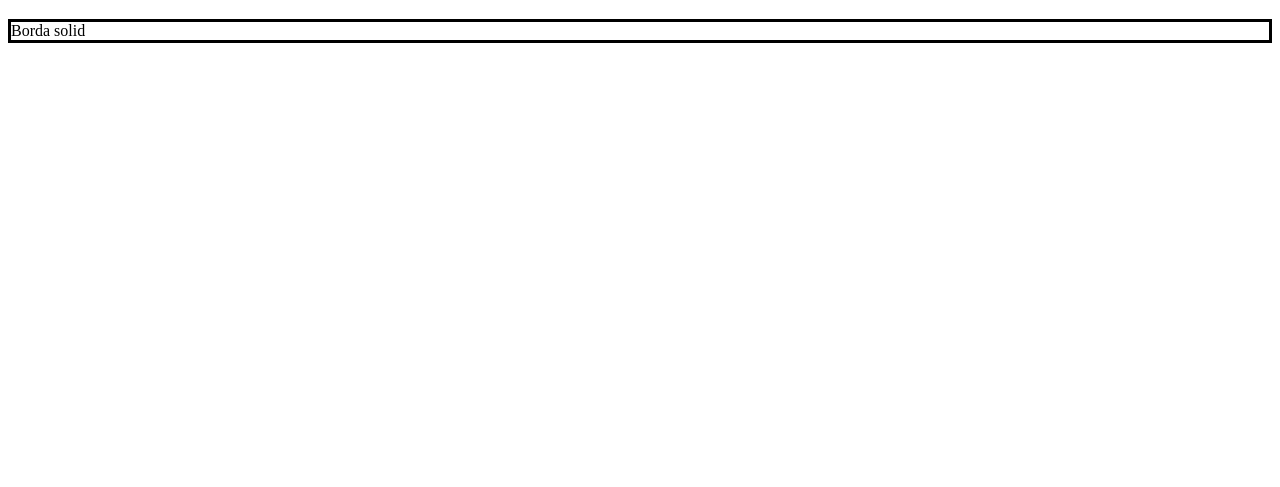
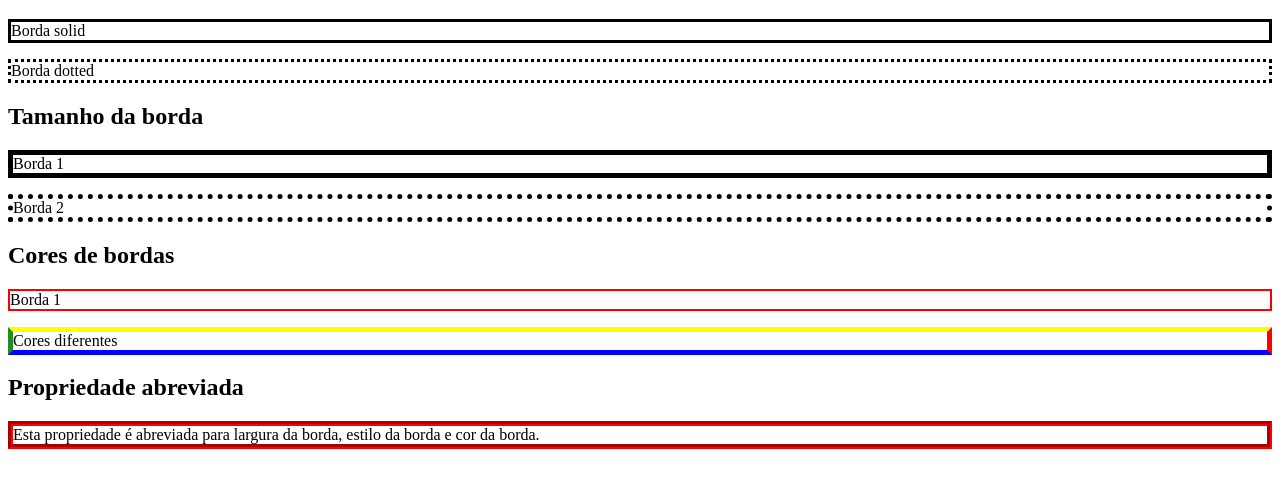
Before and after one commit to Matito-7/Bordas09-04-2024, a plain HTML site: page index.html in a window 1280 px wide. Shown: the part 61-548 px from the top of the page. Drawn offline with Linux system fonts and the light colour scheme.

Commit message:
Estilos de borda

```diff
--- a/index.html
+++ b/index.html
@@ -9,5 +9,15 @@
 <body>
     <h1>As Propriedades das border-style</h1>
     <p class="solid">Borda solid</p>
+    <p class="dotted">Borda dotted</p>
+    <h2>Tamanho da borda</h2>
+    <p class="tamanho1">Borda 1</p>
+    <p class="tamanho2">Borda 2</p>
+    <h2>Cores de bordas</h2>
+    <p class="vermelho">Borda 1</p>
+    <!--Cada aresta da sua borda tem que ter uma cor diferente-->
+    <p class="cores">Cores diferentes</p>
+    <h2>Propriedade abreviada</h2>
+    <p class="abreviada"> Esta propriedade é abreviada para largura da borda, estilo da borda e cor da borda.</p>
 </body>
 </html>
--- a/style.css
+++ b/style.css
@@ -1,4 +1,42 @@
 .solid
 {
     border-style: solid;
+
 }
+
+.dotted
+{
+    border-style: dotted;
+}
+
+.tamanho1
+{
+    border-style: solid;
+    border-width: 5px;
+}
+
+.tamanho2
+{
+    border-style: dotted;
+    border-width: 5px;
+}
+
+.vermelho
+{
+    border-style: solid;
+    border-width: 2px;
+    border-color: red;
+}
+
+.cores
+{
+    border-style: solid;
+    border-width: 5px;
+    border-color: yellow red blue forestgreen; /* amarela top; vermelha rigth, azul bottom e verde left*/
+    /*border-top-color: yellow;*/
+}
+
+.abreviada
+{
+    border: 5px groove red;
+}
```
